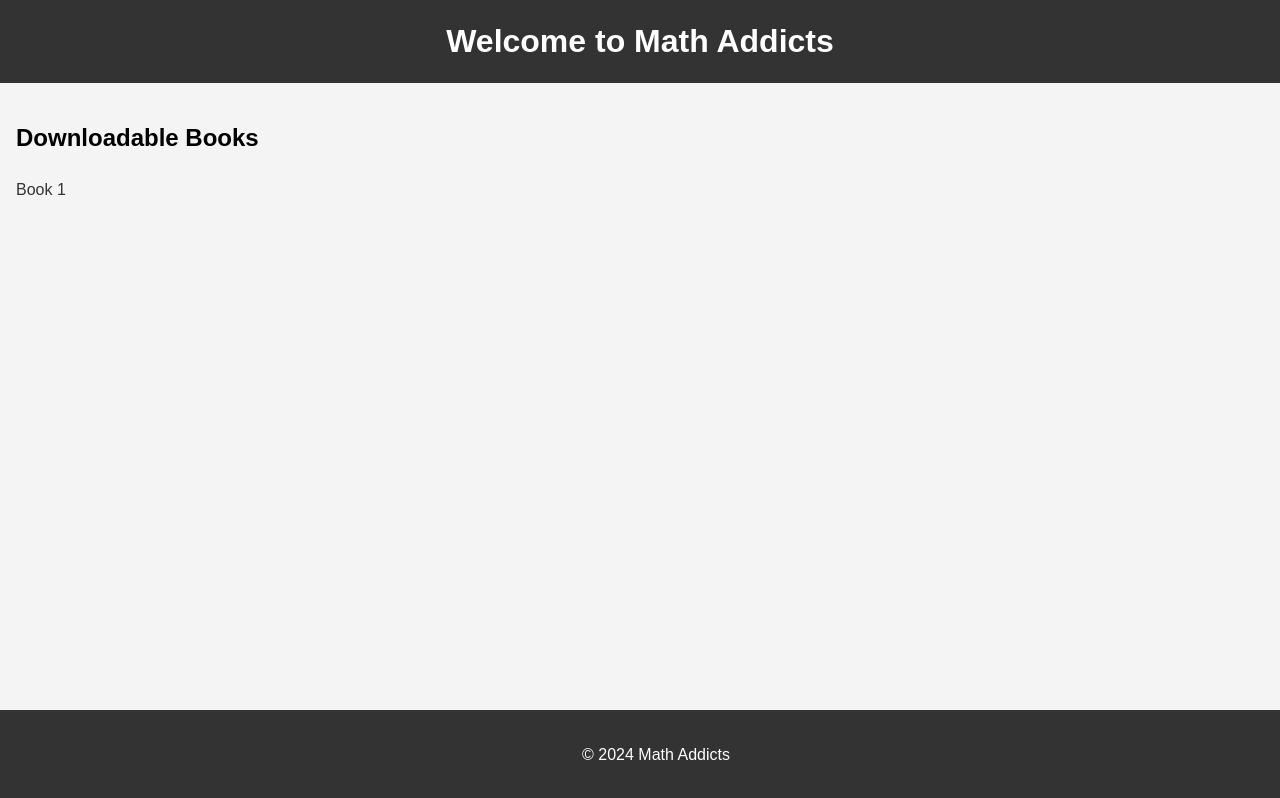
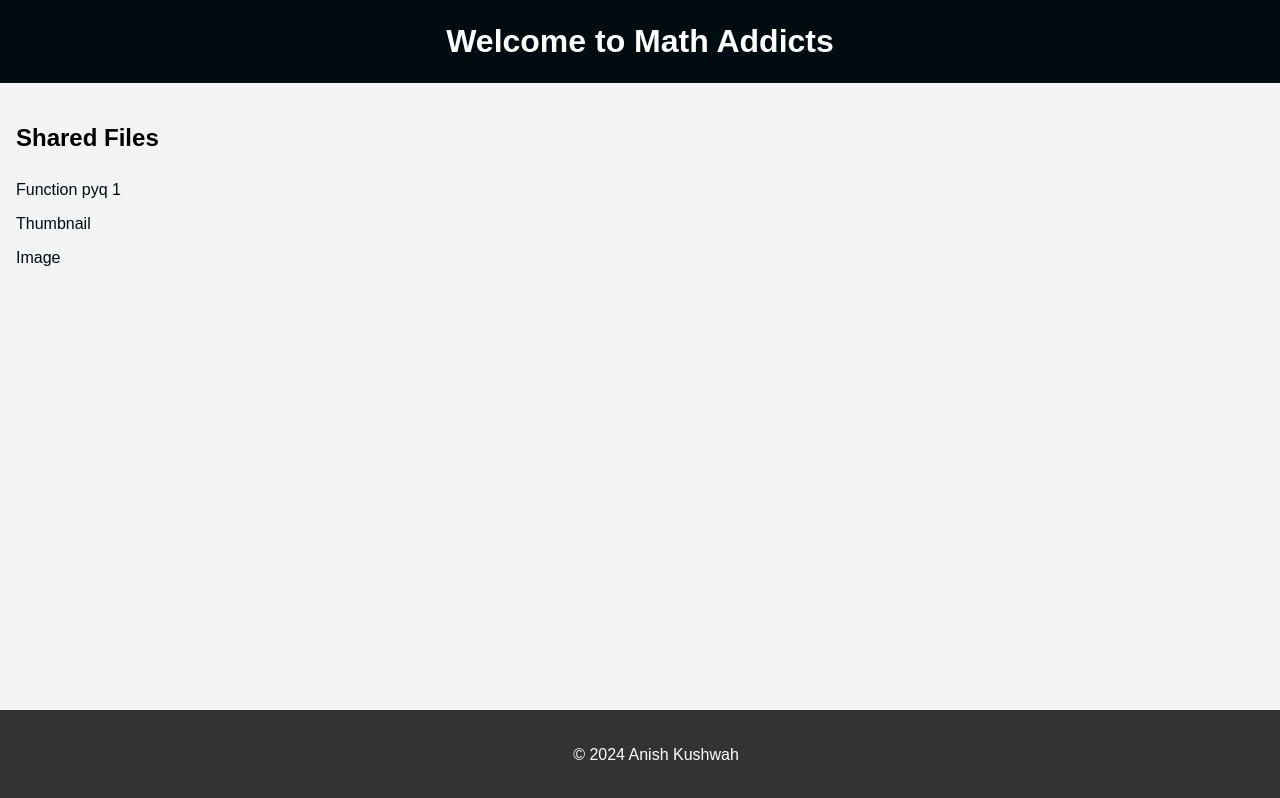
Before and after one commit to mathaddict17/mathaddict17.github.io, a plain HTML site: page index.html in a window 1280 px wide. Shown: the top 798 px of the page. Drawn offline with Linux system fonts and the light colour scheme.

Commit message:
Add files via upload

```diff
--- a/index.html
+++ b/index.html
@@ -12,16 +12,19 @@
     </header>
     <main>
         <section>
-            <h2>Downloadable Books</h2>
+            <h2>Shared Files</h2>
             <ul>
-                <li><a href="files/book1.pdf" target="_blank">Book 1</a></li>
+                <li><a href="files/book1.pdf" target="_blank">Function pyq 1</a></li>
+                <li><a href="files/hsd.png" target="_blank">Thumbnail</a></li>
+                <li><a href="files/I.png" target="_blank">Image</a></li>
+
 
                 <!-- Add more links here as needed -->
             </ul>
         </section>
     </main>
     <footer>
-        <p>&copy; 2024 Math Addicts</p>
+        <p>&copy; 2024 Anish Kushwah</p>
     </footer>
 </body>
 </html>
--- a/styles.css
+++ b/styles.css
@@ -7,7 +7,7 @@ body {
 }
 
 header {
-    background: #333;
+    background: #000c0f;
     color: #fff;
     padding: 1rem;
     text-align: center;
@@ -31,7 +31,7 @@ ul li {
 }
 
 a {
-    color: #333;
+    color: #000c0e;
     text-decoration: none;
 }
 
```
